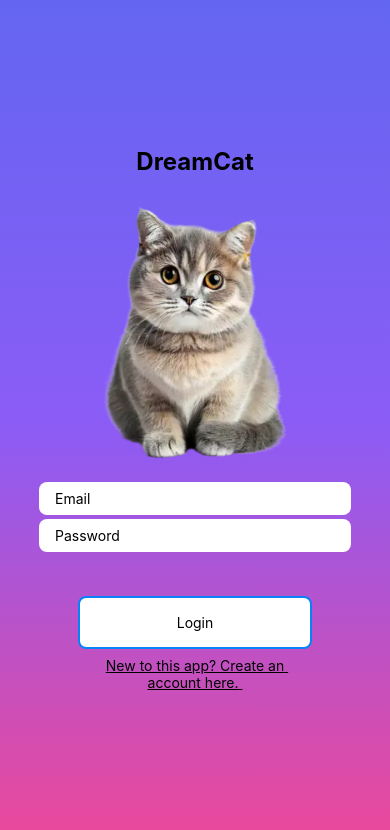
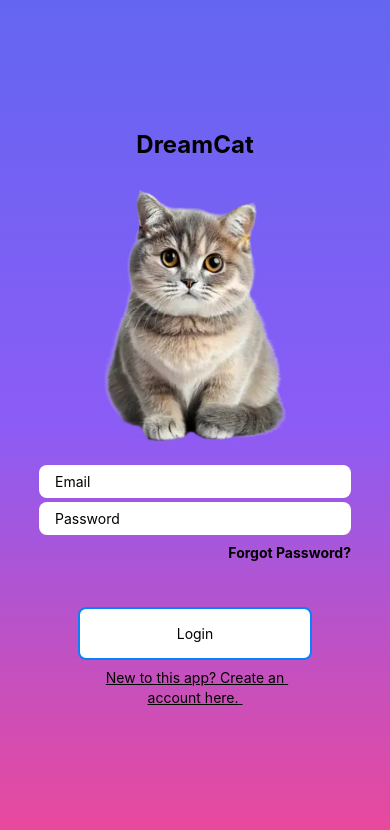
Before and after one commit to panjx-7339/sleep-app-team-6103, a React Native app: screen /Login in a window 390 px wide. Shown: the top 830 px of the page. Built offline with nearby package versions, Linux system fonts and the light colour scheme; no server answers.

Commit message:
added forgot password feature

```diff
--- /dev/null
+++ b/src/components/ForgotPasswordButton.js
@@ -0,0 +1,40 @@
+import React from 'react';
+import { StyleSheet, TouchableOpacity, Text } from 'react-native';
+import { firebase } from "../firebase/config";
+
+const ForgotPasswordButton = (props) => {
+  const handlePasswordReset = () => {
+    if (props.email === "") {
+      alert("Please enter your email address.");
+      return;
+    }
+    firebase.auth().sendPasswordResetEmail(props.email)
+      .then(() => {
+        alert("Password reset email has been sent.");
+      })
+      .catch((error) => {
+        switch (error.code) {
+          case 'auth/invalid-email':
+            alert("Please enter a valid email address.");
+            break;
+          default:
+            alert("An error has occurred. Please try again.")
+        };
+        // alert(error.message);
+      });
+  };
+
+    return (
+    <TouchableOpacity
+        className="mt-2 self-end"
+        onPress={handlePasswordReset}>
+        <Text className="text-sm font-bold">
+        Forgot Password?
+        </Text>
+    </TouchableOpacity>
+    );
+};
+
+export default ForgotPasswordButton;
+
+const styles = StyleSheet.create({});
--- a/src/components/LoginButton.js
+++ b/src/components/LoginButton.js
@@ -24,7 +24,7 @@ const LoginButton = (props) => {
             alert(error);
           });
       })
-      .catch((error) => alert(error.message));
+      .catch((error) => alert("Invalid email or password."));
   };
 
   const handleSignUp = () => {
--- a/src/components/Redirect.js
+++ b/src/components/Redirect.js
@@ -10,7 +10,7 @@ const Redirect = (props) => {
       className="w-full p-2 flex items-center"
       onPress={() => navigation.navigate(props.redirectTo)}
     >
-      <Text className="text-center text-s underline">{props.string} </Text>
+      <Text className="text-center text-sm underline">{props.string} </Text>
     </TouchableOpacity>
   );
 };
--- a/src/screens/LoginScreen/LoginScreen.js
+++ b/src/screens/LoginScreen/LoginScreen.js
@@ -1,9 +1,10 @@
-import { KeyboardAvoidingView, StyleSheet, View, Platform } from "react-native";
+import { KeyboardAvoidingView, StyleSheet, View, Platform, Text, TouchableOpacity } from "react-native";
 import React, { useEffect, useState } from "react";
 import { firebase } from "../../firebase/config";
 import { useNavigation } from "@react-navigation/native";
 import Logo from "../../components/Logo";
 import LoginInput from "../../components/LoginInput";
+import ForgotPasswordButton from "../../components/ForgotPasswordButton";
 import LoginButton from "../../components/LoginButton";
 import Redirect from "../../components/Redirect";
 import { LinearGradient } from 'expo-linear-gradient';
@@ -50,6 +51,7 @@ const LoginScreen = () => {
             setValue={setPassword}
             isSecure={true}
           />
+          <ForgotPasswordButton email={email}/>
         </View>
 
         <View className="w-3/5 flex justify-center items-center mt-10">
--- a/src/screens/RegistrationScreen/RegistrationScreen.js
+++ b/src/screens/RegistrationScreen/RegistrationScreen.js
@@ -1,10 +1,11 @@
-import { KeyboardAvoidingView, StyleSheet, Text, View } from "react-native";
+import { KeyboardAvoidingView, StyleSheet, Text, View, Platform } from "react-native";
 import React, { useEffect, useState } from "react";
 import Logo from "../../components/Logo";
 import LoginButton from "../../components/LoginButton";
 import Redirect from "../../components/Redirect";
 import LoginInput from "../../components/LoginInput";
 import { LinearGradient } from 'expo-linear-gradient';
+
 
 const RegistrationScreen = () => {
   const [email, setEmail] = useState("");
@@ -14,7 +15,7 @@ const RegistrationScreen = () => {
   return (
     <KeyboardAvoidingView
       className="h-screen flex items-center justify-center bg-blue-200"
-      behaviour="padding"
+      behavior={Platform.OS === "android" ? "height" : "padding"}
     >
       <LinearGradient
         colors={['#6366f1', '#8b5cf6', '#ec4899']}
```
